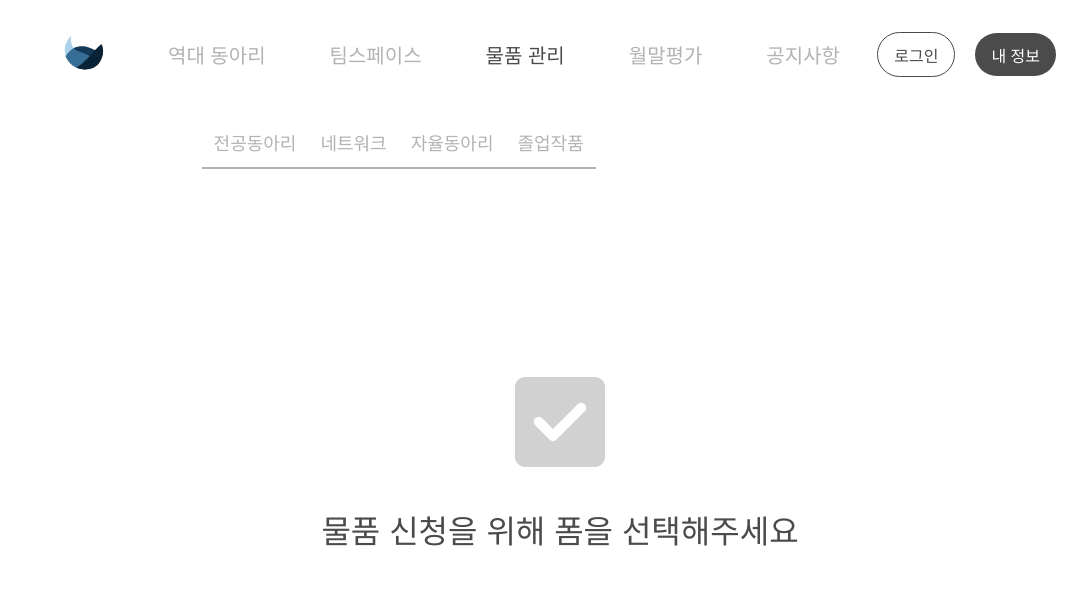
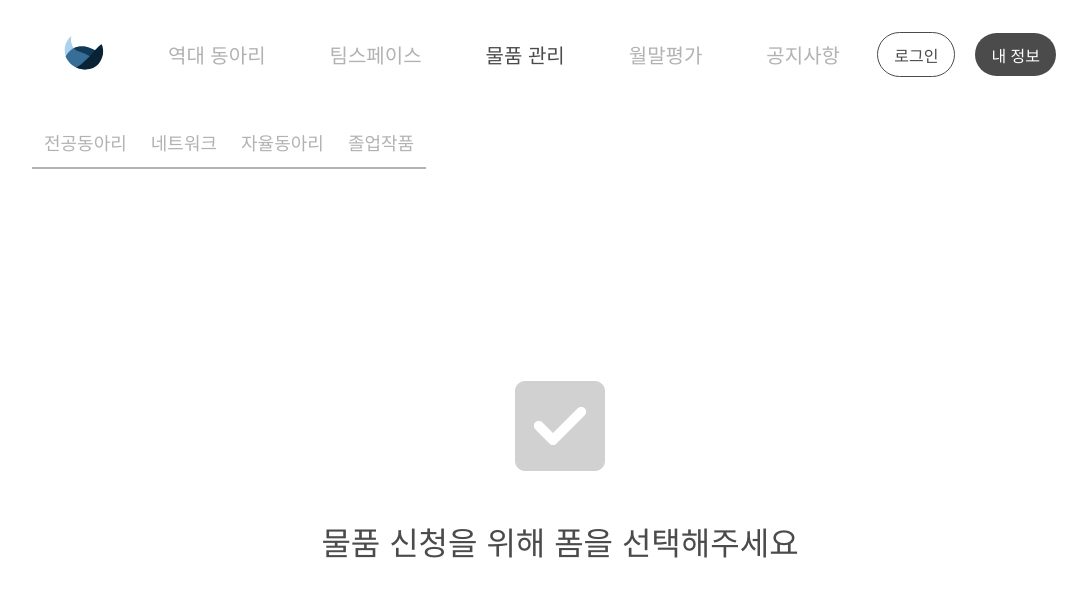
Before and after one commit to arabssm/muldum-v2, a Next.js app in the folder muldum/: page /items in a window 1280 px wide. Shown: the top 596 px of the page, without its empty margins (80-1167 px from the left). Built offline with nearby package versions, Linux system fonts and the light colour scheme; a web font is replaced by a local one.

Commit message:
docs(#17) :: 스타일 수정

```diff
--- a/muldum/src/containers/ui/items/index.tsx
+++ b/muldum/src/containers/ui/items/index.tsx
@@ -49,7 +49,7 @@ export default function Items() {
                                 <_.Icons>
                                     {icons.map(({ onClick, src, alt }) => (
                                         <div key={alt} onClick={onClick}>
-                                            <Image src={src} alt={alt} width={8} height={8} />
+                                            <Image src={src} alt={alt} width={12} height={12} />
                                         </div>
                                     ))}
                                 </_.Icons>
@@ -58,7 +58,7 @@ export default function Items() {
                     </_.Group>
                     <_.Wrapper>
                         <_.Title>물품링크</_.Title>
-                        <_.Input type="text" placeholder="링크를 입력하세요" />
+                        <_.Input type="text" placeholder="링크를 입력하세요" inputWidth="62rem"/>
                     </_.Wrapper>
                     <_.Wrapper>
                         <_.Title>신청사유</_.Title>
--- a/muldum/src/containers/ui/items/style.ts
+++ b/muldum/src/containers/ui/items/style.ts
@@ -3,11 +3,9 @@ import styled from "@emotion/styled";
 export const Container = styled.div`
     display: flex;
     flex-direction: column;
-    row-gap: 3rem;
+    row-gap: 3.5rem;
     width: 100%;
-    max-width: 80%;
     margin: 0 auto;
-    padding: 0 4rem;
 `;
 
 export const Group = styled.div`
@@ -104,7 +102,7 @@ export const MessageWrapper = styled.div`
   flex-direction: column;
   justify-content: center;
   align-items: center;
-  row-gap: 1.5rem;
+  row-gap: 2rem;
   width: 100%;
   height: 60vh;
 `;
```
